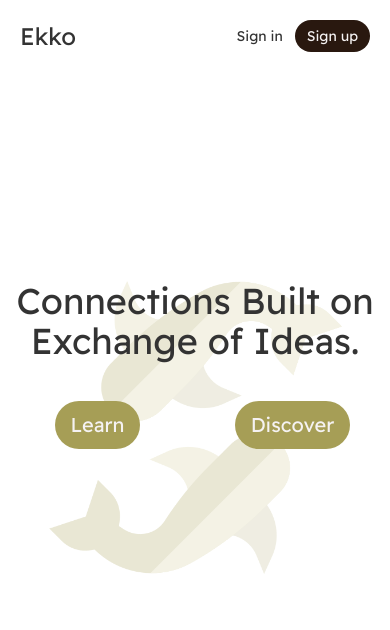
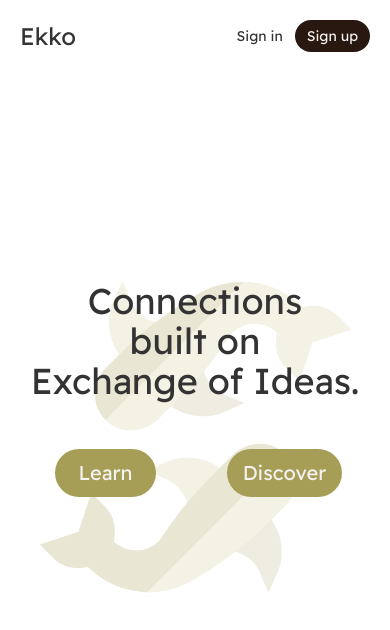
Before and after one commit to SamuelShally/ekko, a React (Create React App) app in the folder frontend/: page / in a window 390 px wide. Shown: the top 630 px of the page. Built offline with nearby package versions, Linux system fonts and the light colour scheme; no server answers.

Commit message:
mobile layout issue resolved

```diff
--- a/frontend/src/components/HelloEkko.jsx
+++ b/frontend/src/components/HelloEkko.jsx
@@ -24,17 +24,16 @@ const Greeting = () => {
             <div className="relative">
                 <Navigation/>
             </div>
-            {/* <img className = "fixed mx-auto h-auto opacity-25 top-1/2 left-1/2 -translate-x-1/2 -translate-y-1/2" src={fish} alt="Fish" /> */}
-            <div className='absolute w-screen top-1/3 md:top-2'>
+            <div className='absolute w-screen top-1/3'>
                 <div className="relative">
-                <img className="absolute opacity-25 w-3/4 md:w-1/3 lg:w-2/5 left-1/2 -translate-x-1/2" src={fish} alt="Fish" />
-                <div className="relative grid gap-y-10 md:top-1/2 lg:top-1/2">
+                <img className="absolute opacity-25 w-4/5 left-1/2 -translate-x-1/2" src={fish} alt="Fish" />
+                <div className="relative grid gap-y-12 mx-4">
                     <h1 className="font-readex text-4xl text-center justify-center">
-                        Connections Built on<br />Exchange of Ideas.
+                        Connections<br />built on<br />Exchange of Ideas.
                     </h1>
                     <div className='grid grid-cols-2 justify-items-center'>
                         <Link to="/learn">
-                            <button className="text-xl justify-items-center btn btn-md sm:btn-sm md:btn-md lg:btn-lg bg-secondary text-neutral rounded-full">
+                            <button className="text-xl px-6 justify-items-center btn btn-md sm:btn-sm md:btn-md lg:btn-lg bg-secondary text-neutral rounded-full">
                                 Learn
                             </button>
                         </Link>
```
